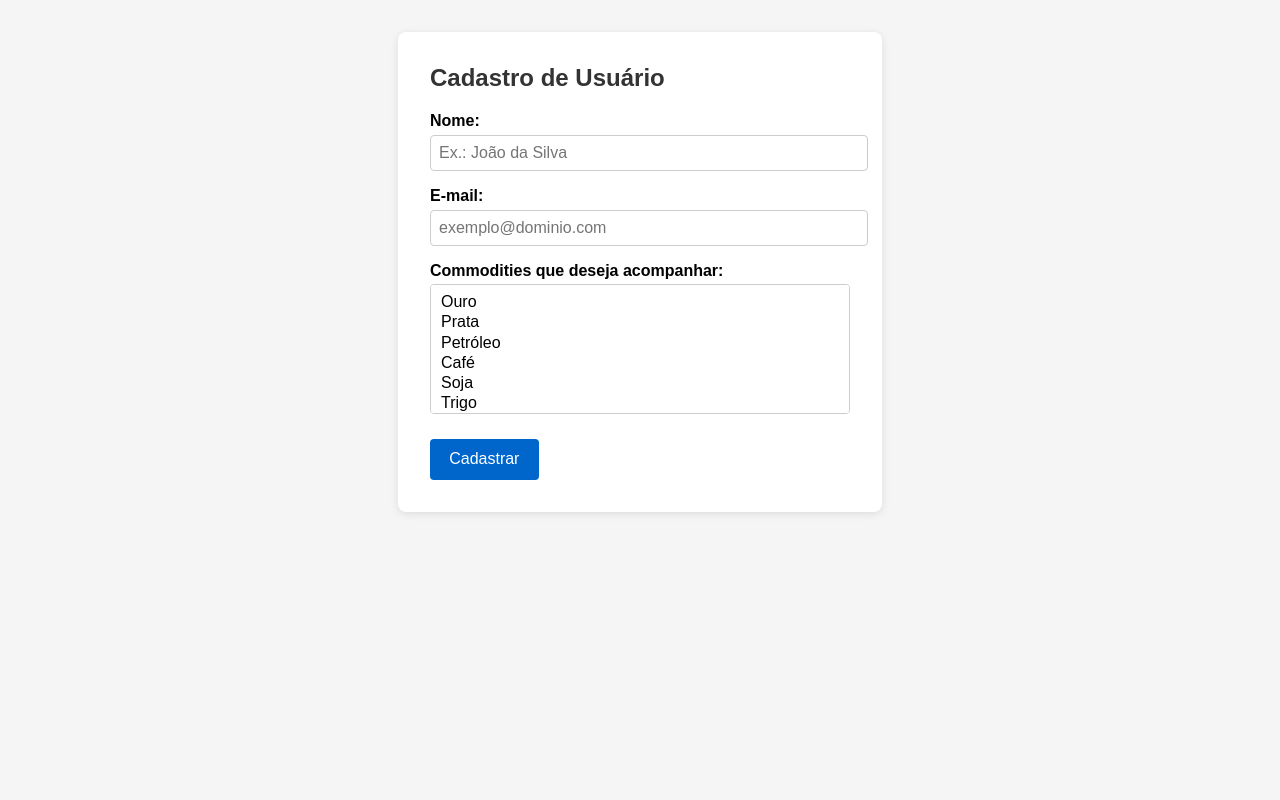
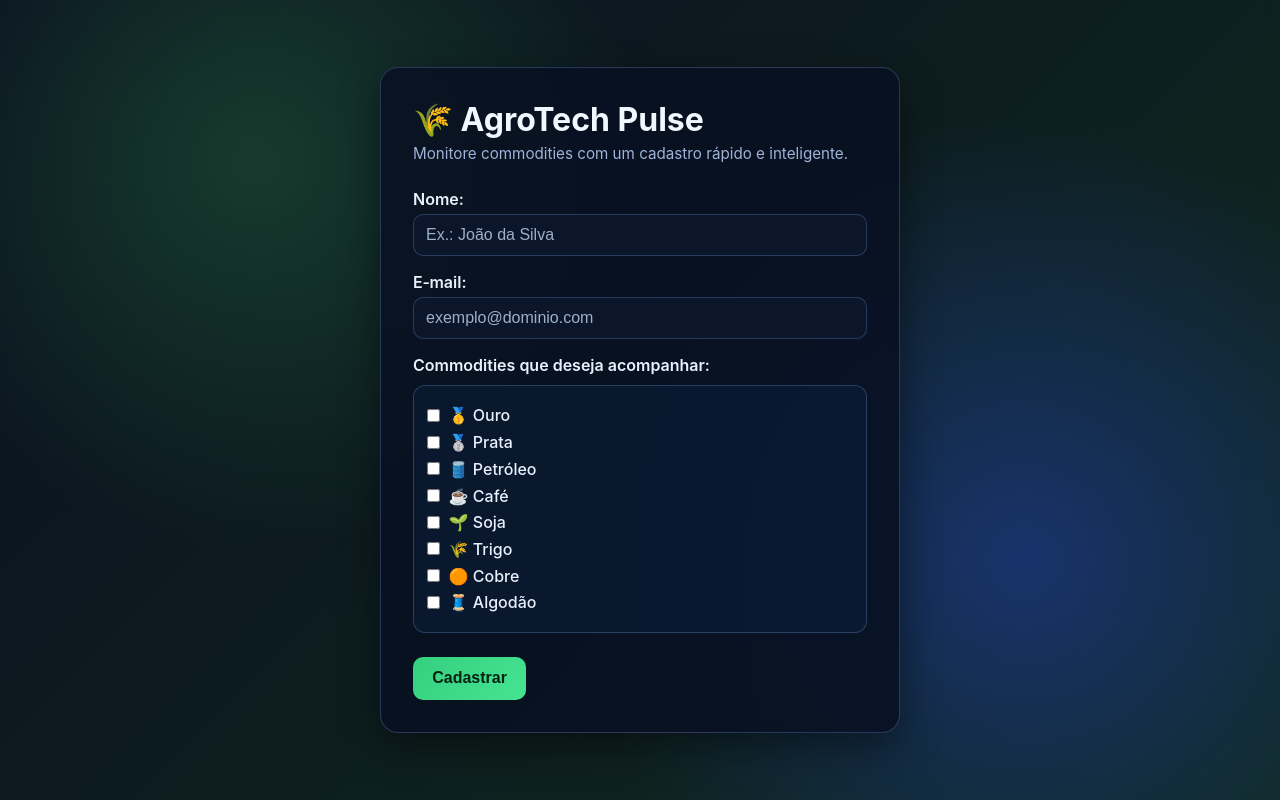
Before and after one commit to davi-lisboa/ai_for_business, a Flask app: page / in a window 1280 px wide. Run offline with Flask 3, Linux system fonts and the light colour scheme.

Commit message:
Migra persistência para DuckDB e moderniza visual AgroTech

```diff
--- a/app.py
+++ b/app.py
@@ -1,37 +1,42 @@
 # app.py
 from flask import Flask, request, jsonify, render_template
-import csv
 import os
 from datetime import datetime
+import duckdb
 
 app = Flask(__name__)
 
-CSV_FILE = "cadastros.csv"
+DB_FILE = os.environ.get("DB_FILE", "/tmp/cadastros.duckdb")
 
 
-def ensure_csv_header():
-    """Cria o arquivo CSV com cabeçalho caso ainda não exista."""
-    if not os.path.isfile(CSV_FILE):
-        with open(CSV_FILE, mode="w", newline="", encoding="utf-8") as f:
-            writer = csv.writer(f)
-            writer.writerow(["data_hora", "nome", "email", "commodities"])
+def get_conn():
+    """Abre conexão com DuckDB e garante schema da tabela."""
+    os.makedirs(os.path.dirname(DB_FILE), exist_ok=True)
+    conn = duckdb.connect(DB_FILE)
+    conn.execute(
+        """
+        CREATE TABLE IF NOT EXISTS cadastros (
+            data_hora TIMESTAMP,
+            nome VARCHAR,
+            email VARCHAR,
+            commodities VARCHAR
+        )
+        """
+    )
+    return conn
 
 
 @app.route("/")
 def index():
-    """Renderiza a página HTML com o formulário."""
     return render_template("index.html")
 
 
 @app.route("/salvar", methods=["POST"])
 def salvar():
-    """Recebe JSON do front‑end, grava no CSV e devolve resposta JSON."""
-    # 1️⃣ Recebe e decodifica o JSON
     data = request.get_json()
     if not data:
         return jsonify(success=False, message="JSON inválido ou ausente."), 400
 
-    # 2️⃣ Validação mínima
     nome = data.get("nome", "").strip()
     email = data.get("email", "").strip()
     commodities = data.get("commodities", [])
@@ -45,39 +50,51 @@ def salvar():
             400,
         )
 
-    # 3️⃣ Formata a linha a ser gravada
     timestamp = datetime.now().strftime("%Y-%m-%d %H:%M:%S")
-    # commodities são guardadas como "Ouro|Prata|Café"
     commodities_str = "|".join(commodities)
 
-    linha = [timestamp, nome, email, commodities_str]
-
-    # 4️⃣ Garante cabeçalho e grava (append) no CSV
-    ensure_csv_header()
     try:
-        with open(CSV_FILE, mode="a", newline="", encoding="utf-8") as f:
-            writer = csv.writer(f)
-            writer.writerow(linha)
+        conn = get_conn()
+        conn.execute(
+            "INSERT INTO cadastros (data_hora, nome, email, commodities) VALUES (?, ?, ?, ?)",
+            [timestamp, nome, email, commodities_str],
+        )
+        conn.close()
     except Exception as exc:
         return jsonify(success=False, message=str(exc)), 500
 
-    # 5️⃣ Responde ao cliente
     return jsonify(success=True, message="Cadastro salvo com sucesso.")
 
 
 @app.route("/listagem")
 def listagem():
-    """Página simples que exibe todos os cadastros já gravados."""
-    if not os.path.isfile(CSV_FILE):
+    try:
+        conn = get_conn()
+        rows = conn.execute(
+            "SELECT data_hora, nome, email, commodities FROM cadastros ORDER BY data_hora DESC"
+        ).fetchall()
+        conn.close()
+        registros = [
+            {
+                "data_hora": str(r[0]),
+                "nome": r[1],
+                "email": r[2],
+                "commodities": r[3],
+            }
+            for r in rows
+        ]
+    except Exception:
         registros = []
-    else:
-        with open(CSV_FILE, newline="", encoding="utf-8") as f:
-            reader = csv.DictReader(f)
-            registros = list(reader)
 
     return render_template("listagem.html", registros=registros)
 
 
+@app.errorhandler(Exception)
+def handle_unexpected_error(exc):
+    if request.path == "/salvar":
+        return jsonify(success=False, message=f"Erro interno: {exc}"), 500
+    raise exc
+
+
 if __name__ == "__main__":
-    # modo debug = True apenas para desenvolvimento local
     app.run(host="0.0.0.0", port=5000, debug=True)
--- a/requirements.txt
+++ b/requirements.txt
@@ -1 +1,2 @@
 Flask==2.3.3
+duckdb==1.0.0
--- a/templates/index.html
+++ b/templates/index.html
@@ -2,25 +2,79 @@
 <html lang="pt-BR">
 <head>
     <meta charset="UTF-8">
-    <title>Cadastro de Usuário</title>
+    <meta name="viewport" content="width=device-width, initial-scale=1.0">
+    <title>AgroTech | Cadastro de Usuário</title>
     <style>
-        body{font-family:Arial,Helvetica,sans-serif;background:#f5f5f5;margin:0;padding:2rem;display:flex;justify-content:center;}
-        .container{background:#fff;padding:2rem;border-radius:8px;box-shadow:0 2px 8px rgba(0,0,0,.1);max-width:420px;width:100%;}
-        h2{margin-top:0;color:#333;}
-        label{display:block;margin-top:1rem;font-weight:bold;}
-        input,select{width:100%;padding:.5rem;margin-top:.3rem;border:1px solid #ccc;border-radius:4px;font-size:1rem;}
-        select[multiple]{height:130px;}
-        button{margin-top:1.5rem;padding:.7rem 1.2rem;background:#0066cc;color:#fff;border:none;border-radius:4px;cursor:pointer;font-size:1rem;}
-        button:hover{background:#004999;}
-        .msg{margin-top:1.5rem;padding:.8rem;border-radius:4px;display:none;}
-        .msg.success{background:#e0f7e9;color:#2e7d32;}
-        .msg.error{background:#ffebee;color:#c62828;}
+        :root {
+            --bg-1: #0a1020;
+            --bg-2: #102a1e;
+            --card: rgba(9, 17, 34, 0.88);
+            --text: #e9f1ff;
+            --muted: #9fb3d9;
+            --primary: #35d07f;
+            --primary-dark: #1fa15f;
+            --line: rgba(130, 174, 255, 0.25);
+            --danger-bg: rgba(255, 72, 72, 0.12);
+            --danger-text: #ff8f8f;
+            --ok-bg: rgba(72, 255, 142, 0.15);
+            --ok-text: #8ef7bb;
+        }
+
+        *{box-sizing:border-box;}
+        body{
+            font-family: Inter, Segoe UI, Arial, sans-serif;
+            background: radial-gradient(circle at 20% 20%, #163b2d 0%, transparent 32%),
+                        radial-gradient(circle at 80% 70%, #18336b 0%, transparent 38%),
+                        linear-gradient(135deg, var(--bg-1), var(--bg-2));
+            color: var(--text);
+            margin:0;
+            min-height:100vh;
+            display:flex;
+            justify-content:center;
+            align-items:center;
+            padding:2rem;
+        }
+        .container{
+            background: var(--card);
+            backdrop-filter: blur(6px);
+            border:1px solid var(--line);
+            padding:2rem;
+            border-radius:18px;
+            box-shadow:0 14px 40px rgba(0,0,0,.45);
+            max-width:520px;
+            width:100%;
+        }
+        h2{margin:0 0 .3rem;color:#f0f7ff;font-size:2rem;}
+        .subtitle{margin:0 0 1.6rem;color:var(--muted);font-size:.95rem;}
+        label{display:block;margin-top:1rem;font-weight:600;}
+        input{
+            width:100%;padding:.68rem .75rem;margin-top:.35rem;
+            border:1px solid var(--line);border-radius:10px;font-size:1rem;
+            background: rgba(12, 24, 45, 0.85);color:var(--text);
+        }
+        input::placeholder{color:#9db0c7;}
+        .commodities-group{
+            margin-top:.6rem;border:1px solid var(--line);border-radius:12px;padding:.8rem;background:rgba(14,30,58,.6);
+        }
+        .commodity-item{display:flex;align-items:center;gap:.55rem;margin:.42rem 0;}
+        .commodity-item input{width:auto;margin:0;accent-color:#35d07f;}
+        .commodity-item label{margin:0;font-weight:500;display:inline;cursor:pointer;}
+        button{
+            margin-top:1.5rem;padding:.78rem 1.2rem;background:linear-gradient(135deg,var(--primary), #45e392);
+            color:#042210;border:none;border-radius:10px;cursor:pointer;font-size:1rem;font-weight:700;
+            transition: .2s transform ease, .2s filter ease;
+        }
+        button:hover{filter:brightness(1.03);transform:translateY(-1px);}
+        .msg{margin-top:1.2rem;padding:.85rem;border-radius:10px;display:none;}
+        .msg.success{background:var(--ok-bg);color:var(--ok-text);border:1px solid rgba(107,255,175,.35);}
+        .msg.error{background:var(--danger-bg);color:var(--danger-text);border:1px solid rgba(255,117,117,.3);}
     </style>
 </head>
 <body>
 
 <div class="container">
-    <h2>Cadastro de Usuário</h2>
+    <h2>🌾 AgroTech Pulse</h2>
+    <p class="subtitle">Monitore commodities com um cadastro rápido e inteligente.</p>
 
     <form id="cadForm">
         <label for="nome">Nome:</label>
@@ -29,17 +83,17 @@
         <label for="email">E‑mail:</label>
         <input type="email" id="email" name="email" required placeholder="exemplo@dominio.com">
 
-        <label for="commodities">Commodities que deseja acompanhar:</label>
-        <select id="commodities" name="commodities" multiple required>
-            <option value="ouro">Ouro</option>
-            <option value="prata">Prata</option>
-            <option value="petroleo">Petróleo</option>
-            <option value="cafe">Café</option>
-            <option value="soja">Soja</option>
-            <option value="trigo">Trigo</option>
-            <option value="cobre">Cobre</option>
-            <option value="algodao">Algodão</option>
-        </select>
+        <label>Commodities que deseja acompanhar:</label>
+        <div class="commodities-group" id="commodities">
+            <div class="commodity-item"><input type="checkbox" id="ouro" name="commodities" value="🥇 Ouro"><label for="ouro">🥇 Ouro</label></div>
+            <div class="commodity-item"><input type="checkbox" id="prata" name="commodities" value="🥈 Prata"><label for="prata">🥈 Prata</label></div>
+            <div class="commodity-item"><input type="checkbox" id="petroleo" name="commodities" value="🛢️ Petróleo"><label for="petroleo">🛢️ Petróleo</label></div>
+            <div class="commodity-item"><input type="checkbox" id="cafe" name="commodities" value="☕ Café"><label for="cafe">☕ Café</label></div>
+            <div class="commodity-item"><input type="checkbox" id="soja" name="commodities" value="🌱 Soja"><label for="soja">🌱 Soja</label></div>
+            <div class="commodity-item"><input type="checkbox" id="trigo" name="commodities" value="🌾 Trigo"><label for="trigo">🌾 Trigo</label></div>
+            <div class="commodity-item"><input type="checkbox" id="cobre" name="commodities" value="🟠 Cobre"><label for="cobre">🟠 Cobre</label></div>
+            <div class="commodity-item"><input type="checkbox" id="algodao" name="commodities" value="🧵 Algodão"><label for="algodao">🧵 Algodão</label></div>
+        </div>
 
         <button type="submit">Cadastrar</button>
     </form>
@@ -52,37 +106,47 @@
 const msgBox = document.getElementById('msg');
 
 form.addEventListener('submit', async (e) => {
-        e.preventDefault(); // impede recarregamento da página
+    e.preventDefault();
 
-        // coleta dos valores
     const nome = document.getElementById('nome').value.trim();
     const email = document.getElementById('email').value.trim();
+    const commodities = Array.from(document.querySelectorAll('input[name="commodities"]:checked')).map(input => input.value);
 
-        const select = document.getElementById('commodities');
-        const commodities = Array.from(select.selectedOptions).map(o => o.text);
-
-        const payload = { nome, email, commodities };
+    if (commodities.length === 0) {
+        msgBox.className = 'msg error';
+        msgBox.textContent = '❌ Selecione pelo menos uma commodity.';
+        msgBox.style.display = 'block';
+        return;
+    }
 
     try {
         const resp = await fetch('/salvar', {
             method: 'POST',
             headers: { 'Content-Type': 'application/json' },
-                body: JSON.stringify(payload)
+            body: JSON.stringify({ nome, email, commodities })
         });
 
-            const data = await resp.json();
+        const contentType = resp.headers.get('content-type') || '';
+        let data;
 
-            if (data.success) {
+        if (contentType.includes('application/json')) {
+            data = await resp.json();
+        } else {
+            const rawText = await resp.text();
+            throw new Error(`Resposta inesperada do servidor (${resp.status}). Trecho: ${rawText.slice(0, 120)}`);
+        }
+
+        if (resp.ok && data.success) {
             msgBox.className = 'msg success';
             msgBox.textContent = '✅ Cadastro realizado com sucesso!';
-                form.reset(); // limpa o formulário
+            form.reset();
         } else {
             msgBox.className = 'msg error';
-                msgBox.textContent = '❌ Erro: ' + data.message;
+            msgBox.textContent = '❌ Erro: ' + (data.message || 'Não foi possível salvar o cadastro.');
         }
     } catch (err) {
         msgBox.className = 'msg error';
-            msgBox.textContent = '❌ Falha na requisição: ' + err;
+        msgBox.textContent = '❌ Falha na requisição: ' + err.message;
     }
 
     msgBox.style.display = 'block';
```
Lines whose indentation alone changed are shown as unchanged.
